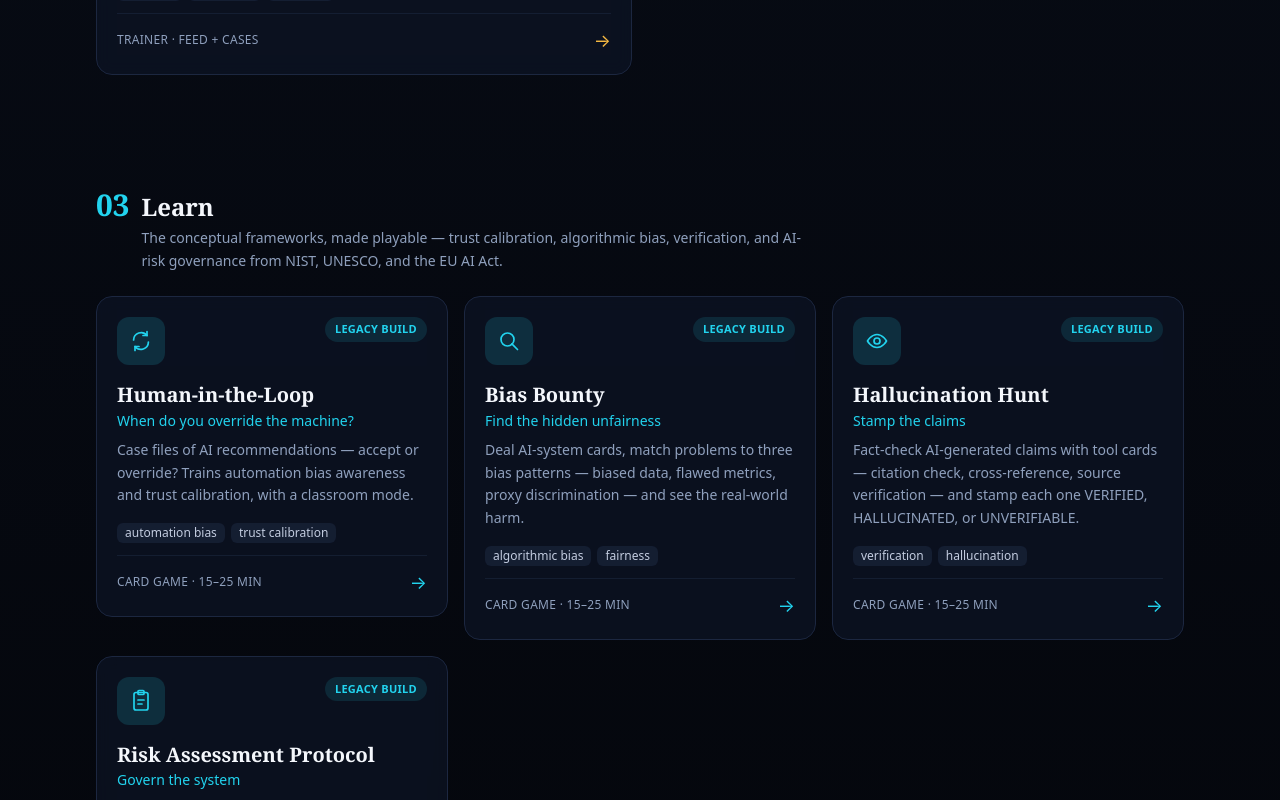
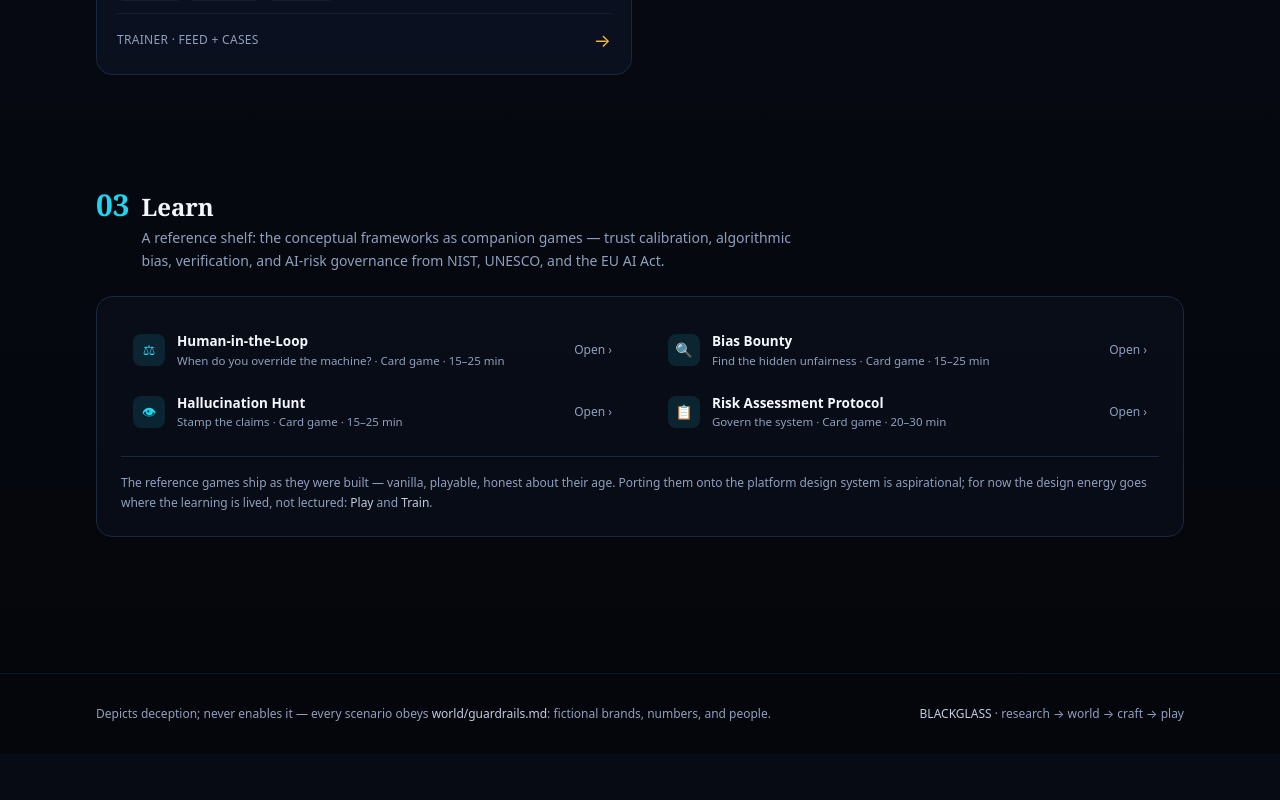
Before and after one commit to sammatuba/blackglass, a React (Vite) app: page / in a window 1280 px wide. Shown: the part 1580-2380 px from the top of the page. After the commit the page ends 2334 px from the top, so only its background shows below. Built offline with nearby package versions, Linux system fonts and the light colour scheme.

Commit message:
hub: Learn pillar as a reference shelf — legacy visual language retired from the flagship surface, ports aspirational

```diff
--- a/src/app/pages/Hub.tsx
+++ b/src/app/pages/Hub.tsx
@@ -1,6 +1,6 @@
 import { useEffect } from 'react'
 import { Link } from 'react-router-dom'
-import { GAMES, PILLAR_META, type Pillar } from '../registry'
+import { GAMES, PILLAR_META, type GameEntry, type Pillar } from '../registry'
 import { GameCard } from '../../ui/GameCard'
 import { FadeIn } from '../../ui/FadeIn'
 import GlassHero from '../../three/GlassHero'
@@ -102,6 +102,9 @@ export default function Hub() {
                   </div>
                 </div>
               </FadeIn>
+              {pillar === 'learn' ? (
+                <ReferenceShelf games={games} />
+              ) : (
                 <div className={`grid gap-4 sm:grid-cols-2 ${games.length > 2 ? 'lg:grid-cols-3' : ''}`}>
                   {games.map((game, i) => (
                     <FadeIn key={game.id} delay={i * 0.06}>
@@ -109,6 +112,7 @@ export default function Hub() {
                     </FadeIn>
                   ))}
                 </div>
+              )}
             </section>
           )
         })}
@@ -128,3 +132,42 @@ export default function Hub() {
     </div>
   )
 }
+
+/* The LEARN titles stay playable as legacy, but the hub stops presenting
+   their separate card-game visual language as flagship work — one shelf,
+   one note. Ports onto the platform design system are aspirational. */
+function ReferenceShelf({ games }: { games: GameEntry[] }) {
+  return (
+    <FadeIn>
+      <div className="rounded-2xl border border-ink-700 bg-ink-800/40 p-5 sm:p-6">
+        <ul className="grid gap-x-8 gap-y-1 sm:grid-cols-2">
+          {games.map((g) => (
+            <li key={g.id}>
+              <Link
+                to={`/legacy/${g.legacyPath}`}
+                className="group flex items-center gap-3 rounded-xl px-3 py-2.5 transition-colors hover:bg-ink-700/50"
+              >
+                <span className="grid h-8 w-8 shrink-0 place-items-center rounded-lg bg-learn/12 text-sm text-learn" aria-hidden="true">
+                  {g.icon === 'eye' ? '👁' : g.icon === 'clipboard' ? '📋' : g.icon === 'search' ? '🔍' : '⚖'}
+                </span>
+                <span className="min-w-0 flex-1">
+                  <span className="block truncate text-[13.5px] font-semibold text-ink-100">{g.title}</span>
+                  <span className="block truncate text-[11.5px] text-ink-400">
+                    {g.tagline} · {g.meta}
+                  </span>
+                </span>
+                <span className="shrink-0 text-xs text-ink-400 transition-colors group-hover:text-learn">Open ›</span>
+              </Link>
+            </li>
+          ))}
+        </ul>
+        <p className="mt-4 border-t border-ink-700 pt-4 text-xs leading-relaxed text-ink-400">
+          The reference games ship as they were built — vanilla, playable, honest about their age.
+          Porting them onto the platform design system is aspirational; for now the design energy
+          goes where the learning is lived, not lectured: <span className="text-ink-300">Play</span> and{' '}
+          <span className="text-ink-300">Train</span>.
+        </p>
+      </div>
+    </FadeIn>
+  )
+}
--- a/src/app/registry.ts
+++ b/src/app/registry.ts
@@ -61,7 +61,7 @@ export const PILLAR_META: Record<
   learn: {
     name: 'Learn',
     blurb:
-      'The conceptual frameworks, made playable — trust calibration, algorithmic bias, verification, and AI-risk governance from NIST, UNESCO, and the EU AI Act.',
+      'A reference shelf: the conceptual frameworks as companion games — trust calibration, algorithmic bias, verification, and AI-risk governance from NIST, UNESCO, and the EU AI Act.',
     text: 'text-learn',
     border: 'hover:border-learn/60',
     chipBg: 'bg-learn/12 text-learn',
```
Also changed, not shown: 1 other file (tests, documents, lock files or other folders). Lines whose indentation alone changed are shown as unchanged.
